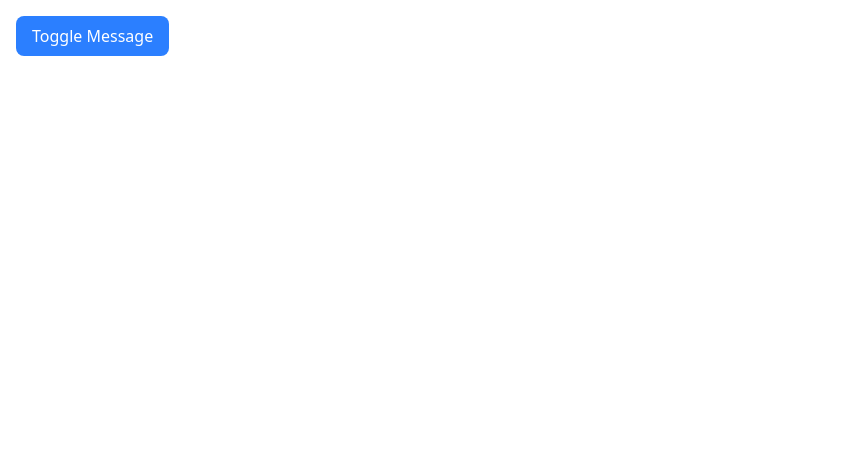
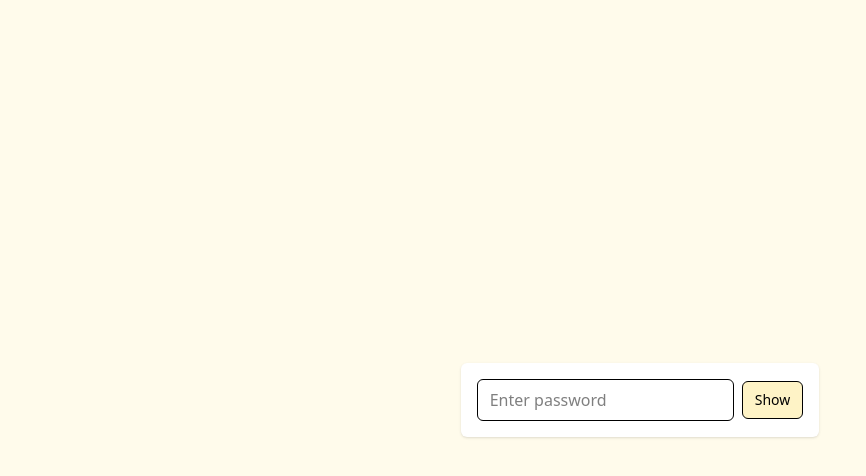
Before and after one commit to Flutterboy17/React-Revise, a React (Vite) app: page / in a window 1280 px wide. Shown: the top 476 px of the page, without its empty margins (0-866 px from the left). Built offline with nearby package versions, Linux system fonts and the light colour scheme.

Commit message:
Week 2 Day 4 completed

```diff
--- a/src/App.jsx
+++ b/src/App.jsx
@@ -1,4 +1,5 @@
 
+import ShowPassword from './Day-3/components/ShowPassword'
 import ToggleMessage from './Day-3/components/ToggleMessage'
 
 
@@ -12,7 +13,8 @@ function App() {
       {/* {<Counter /> } */}
       {/* <SimpleForm/> */}
 
-      <ToggleMessage />
+      {/* <ToggleMessage /> */}
+      <ShowPassword />
 
     </>
   )
--- /dev/null
+++ b/src/Day-3/components/ShowPassword.jsx
@@ -0,0 +1,26 @@
+import React, { useState } from "react";
+
+const ShowPassword = () => {
+    const [showPassword, setShowPassword] = useState(false);
+
+    return (
+        <div className="min-h-screen flex items-center justify-center bg-amber-50">
+            <div className="flex items-center gap-2 bg-white p-4 rounded-md shadow-sm">
+                <input
+                    type={showPassword ? "text" : "password"}
+                    placeholder="Enter password"
+                    className="px-3 py-2 border rounded-md outline-none "
+                />
+
+                <button
+                    onClick={() => setShowPassword(!showPassword)}
+                    className="text-sm px-3 py-2 border rounded-md bg-amber-100 hover:bg-amber-200 transition"
+                >
+                    {showPassword ? "Hide" : "Show"}
+                </button>
+            </div>
+        </div>
+    );
+};
+
+export default ShowPassword;
```
